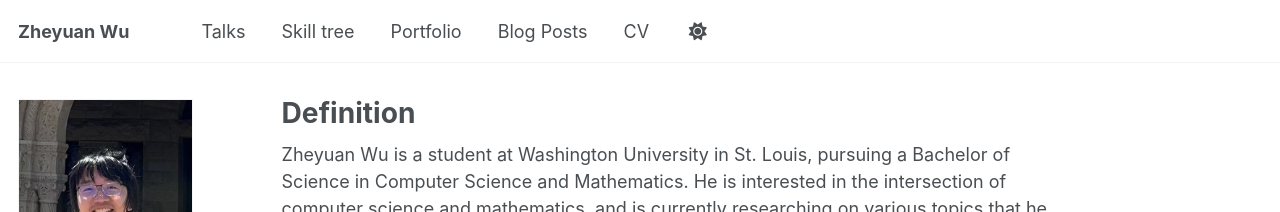
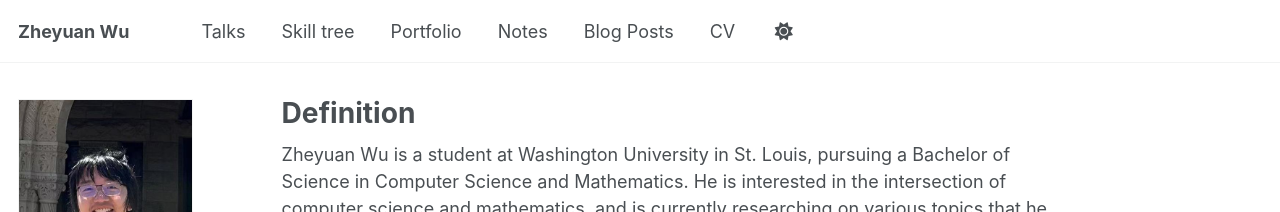
Before and after one commit to Trance-0/resume, a Jekyll site: the page built from _pages/about.md, in a window 1280 px wide. Shown: the top 212 px of the page. Built offline with Jekyll 4.4.1, drawn with Linux system fonts in a browser that asks for light colours.

Commit message:
Update navigation.yml

```diff
--- a/_data/navigation.yml
+++ b/_data/navigation.yml
@@ -20,6 +20,9 @@ main:
   - title: "Portfolio"
     url: /portfolio/
 
+  - title: "Notes"
+    url: https://notenextra.trance-0.com
+
   - title: "Blog Posts"
     url: https://www.trance-0.com
 
```
